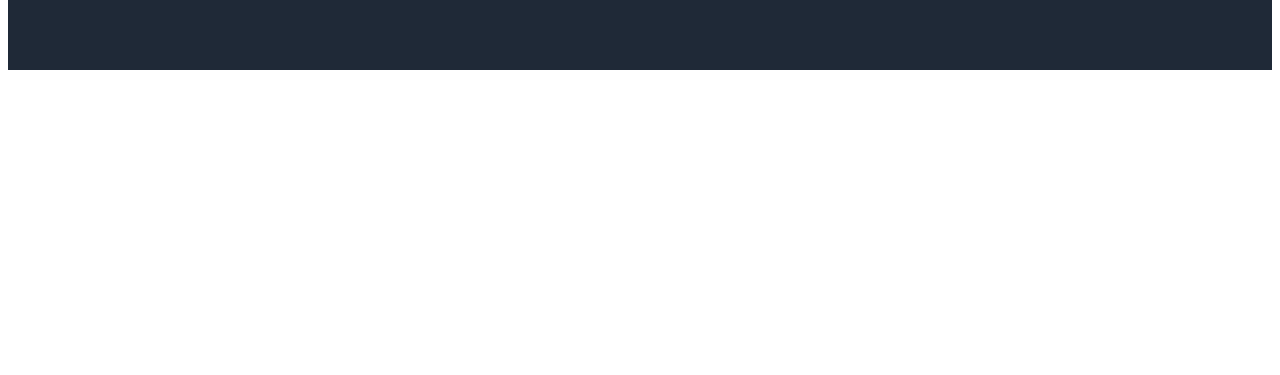
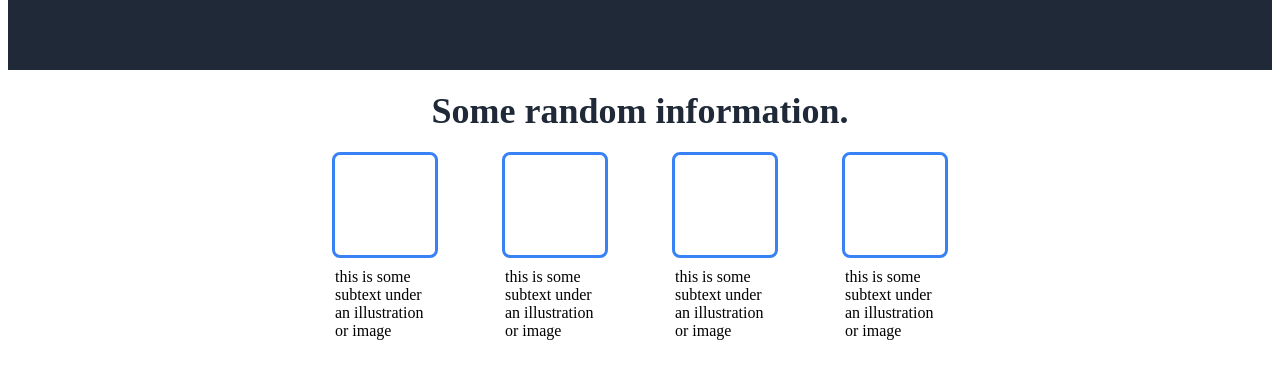
Before and after one commit to FeeDrago/Landing-Page, a plain HTML site: page index.html in a window 1280 px wide. Shown: the part 451-826 px from the top of the page. Before the commit the page ends 800 px from the top, so only its background shows below. Drawn offline with Linux system fonts and the light colour scheme.

Commit message:
Finish information part

```diff
--- a/index.html
+++ b/index.html
@@ -31,12 +31,47 @@
                 font and the color is lower contrast.</div>
             <button>Sign Up</button>
         </div>
-        <div class="image">
+        <div class="hero-image">
             <img alt="This is a placeholder for an image">
         </div>
+    </div>
 
 
-
+    <div class="information">
+        <div class="information-header">
+            Some random information.
+        </div>
+        <div class="information-images">
+            <div class="information-box">
+                <div class="information-image">
+                    <img alt="">
+                </div>
+                <div class="information-text">
+                    this is some subtext under an illustration or image
+                </div>
+            </div>
+            <div class="information-box">
+                <div class="information-image"><img alt="">
+                </div>
+                <div class="information-text">
+                    this is some subtext under an illustration or image
+                </div>
+            </div>
+            <div class="information-box">
+                <div class="information-image"><img alt="">
+                </div>
+                <div class="information-text">
+                    this is some subtext under an illustration or image
+                </div>
+            </div>
+            <div class="information-box">
+                <div class="information-image"><img alt="">
+                </div>
+                <div class="information-text">
+                    this is some subtext under an illustration or image
+                </div>
+            </div>
+        </div>
     </div>
 </body>
 
--- a/styles.css
+++ b/styles.css
@@ -61,7 +61,7 @@ a {
     font-size: 18px;
 }
 
-.image {
+.hero-image {
     width: 500px;
     height: 250px;
     background-color: gray;
@@ -70,6 +70,10 @@ a {
     align-items: center;
     color: white;
 }
+.hero-image image {
+    width: 500px;
+    height: 250px;
+}
 
 button {
     background-color: #3882f6;
@@ -77,3 +81,42 @@ button {
     border-radius: 8px;
     padding: 10px 50px;
 }
+
+.information {
+    padding: 20px 0;
+}
+
+.information-header {
+    font-size: 36px;
+    color: #1f2937;
+    font-weight: 900;
+    display: flex;
+    justify-content: center;
+    align-items: center;
+}
+.information-images {
+    display: flex;
+    justify-content: center;
+    gap: 50px;
+    padding-top: 20px;
+
+}
+
+.information-box {
+    display: flex;
+    flex-direction: column;
+    align-items: center;
+}
+.information-image {
+    width: 100px;
+    height: 100px;
+    border: 3px solid #3882f6;
+    border-radius: 8px;
+}
+
+.information-text {
+    color: black;
+    max-width: 100px;
+    margin: 10px;
+    text-align: left;
+}
```
